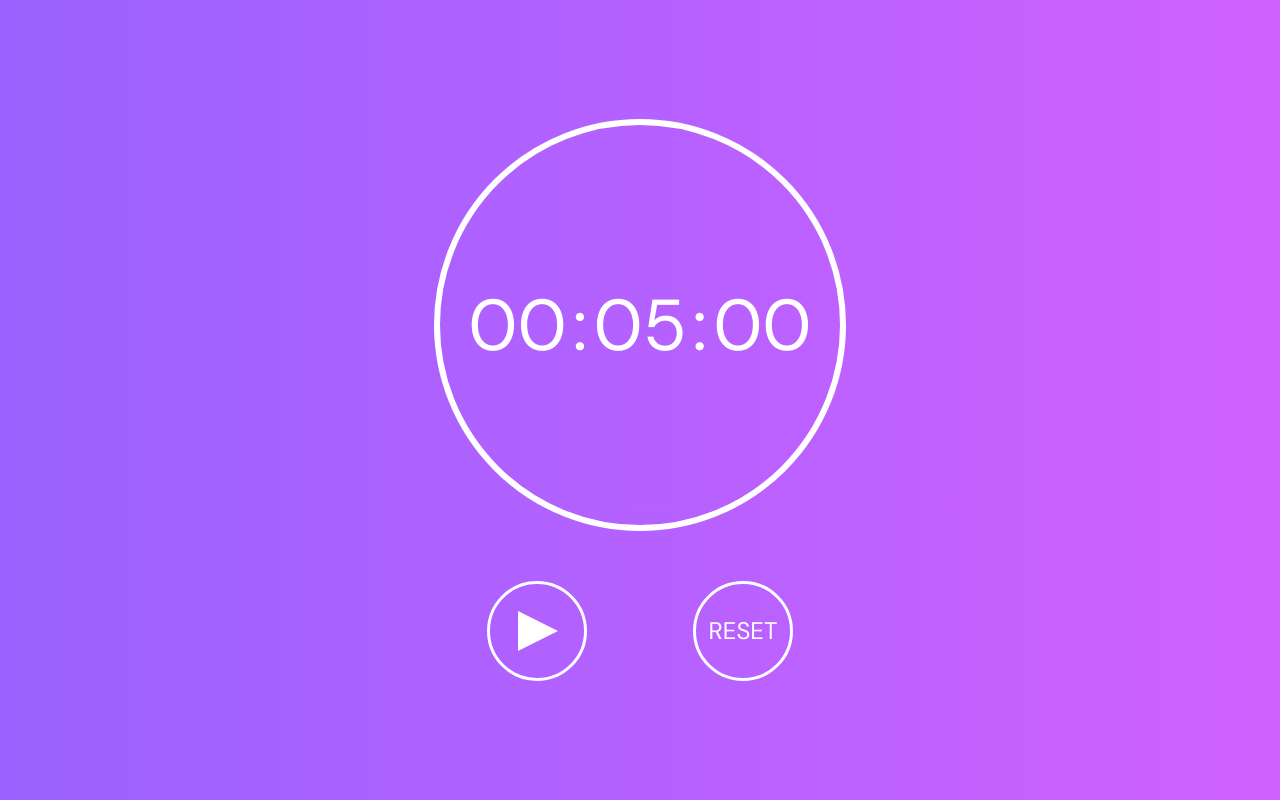
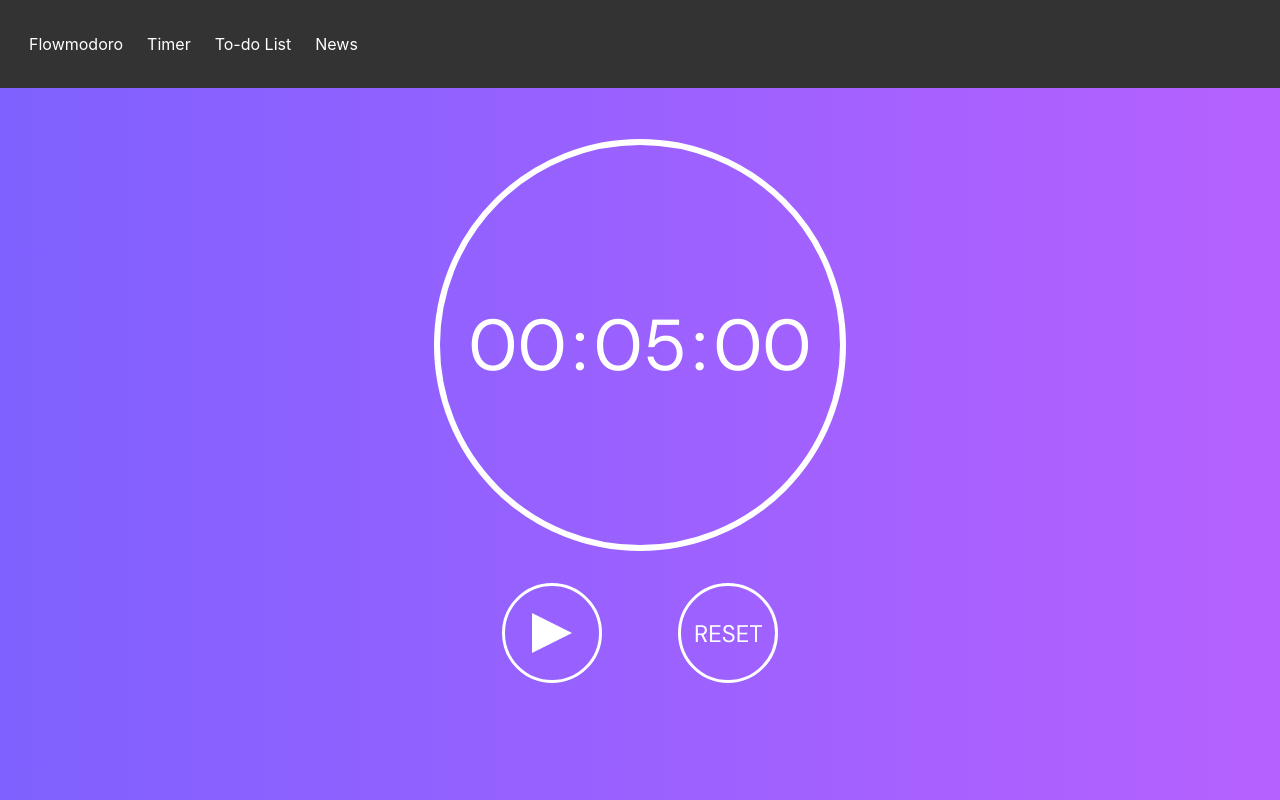
Before and after one commit to dhanushk03/flowmoro, a React (Create React App) app in the folder timerapp/: page / in a window 1280 px wide. Built offline with nearby package versions, Linux system fonts and the light colour scheme.

Commit message:
Made a navbar

```diff
--- a/timerapp/src/App.css
+++ b/timerapp/src/App.css
@@ -1,15 +1,47 @@
-.App {
+.flap {
   width: 100vw;
   height: 100vh;
-  margin: 0;
-  padding: 0;
-  display: flex;
-  align-items: center;
-  justify-content: center;
+  /**margin: 0;**/
+  /**padding: 0;**/
+  /**display: flex;**/
+  /**align-items: center;**/
+  /**justify-content: center;**/
   /**background: linear-gradient(darkmagenta, lightblue);**/
   background: linear-gradient(90deg, #0062ff, #da61ff);
   background-size: 400% 400%;
   animation: gradient_anim 23s ease infinite;
+}
+
+.navbar {
+  background-color: #333;
+  color: white;
+  display: flex;
+  justify-content: space-between;
+  align-items: stretch;
+  gap: 2rem;
+  padding: 30px 25px;
+}
+
+.navbar ul {
+  padding: 0;
+  margin: 0;
+  list-style: none;
+  display: flex;
+  gap: 1rem;
+}
+
+.navbar li {
+  color: inherit;
+  text-decoration: none;
+  height: 100%;
+  display: flex;
+  align-items: center;
+  padding: .25rem;
+}
+
+.navbar li:hover {
+  color: red;
+  cursor: pointer;
 }
 
 @keyframes gradient_anim {
--- a/timerapp/src/App.js
+++ b/timerapp/src/App.js
@@ -1,11 +1,12 @@
 import './App.css';
 import React from "react";
-import { useState } from "react";
 import CountdownTimer from "./Components/CountdownTimer/CountdownTimer.js";
+import Navbar from "./Components/Navbar.js"
 
 function App() {
   return (
-    <div className="App">
+    <div className="flap">
+      <Navbar />
       <CountdownTimer />
     </div>
   );
--- a/timerapp/src/Components/CountdownTimer/CountdownTimer.css
+++ b/timerapp/src/Components/CountdownTimer/CountdownTimer.css
@@ -1,3 +1,9 @@
+.wrapper {
+    /**display: flex;**/
+    justify-content: center;
+    align-items: center;
+}
+
 .countdown-timer {
     width: 400px;
     height: 400px;
@@ -12,11 +18,36 @@
     display: flex;
     justify-content: center;
     align-items: center;
+    margin-top: 4%;
+    margin-left: auto;
+    margin-right: auto;
     /**flex-wrap: wrap;**/
 }
 
 .buttons {
     display: flex;
+    align-items: center;
+    justify-content: center;
+    margin-top: 4vh;
+    margin-bottom: auto;
+}
+
+.playbutton {
+    width: 100px;
+    height: 100px;
+    border: 3px solid white;
+    border-radius: 50%;
+    background: transparent;
+    padding-left: 7px;
+
+    display: flex;
+    justify-content: center;
+    align-items: center;
+
+    font-size: 24px;
+    font-family: "DM Sans";
+    margin-right: 3%;
+    margin-left: auto;
 }
 
 .resetbutton {
@@ -33,39 +64,17 @@
 
     font-size: 24px;
     font-family: "DM Sans";
-
-    margin-top: 12%;
-    margin-left: auto;
-    margin-right: auto;
-}
-
-.playbutton {
-    width: 100px;
-    height: 100px;
-    border: 3px solid white;
-    border-radius: 50%;
-    background: transparent;
-    padding-left: 7px;
-
-    display: flex;
-    justify-content: center;
-    align-items: center;
-
-    font-size: 24px;
-    font-family: "DM Sans";
-
-    margin-top: 12%;
-    margin-left: auto;
+    margin-left: 3%;
     margin-right: auto;
 }
 
 .playbutton:hover {
-    background: grey;
+    border-color: red;
     cursor: pointer;
 }
 
 .resetbutton:hover {
-    background: grey;
+    border-color: red;
     cursor: pointer;
 }
 
--- /dev/null
+++ b/timerapp/src/Components/Navbar.js
@@ -0,0 +1,18 @@
+import React from "react";
+
+const Navbar = (props) => {
+    return (
+        <div className="navbar">
+            <nav>
+                <ul>
+                    <li>Flowmodoro</li>
+                    <li>Timer</li>
+                    <li>To-do List</li>
+                    <li>News</li>
+                </ul>
+            </nav>
+        </div>
+    );
+}
+
+export default Navbar;
```
